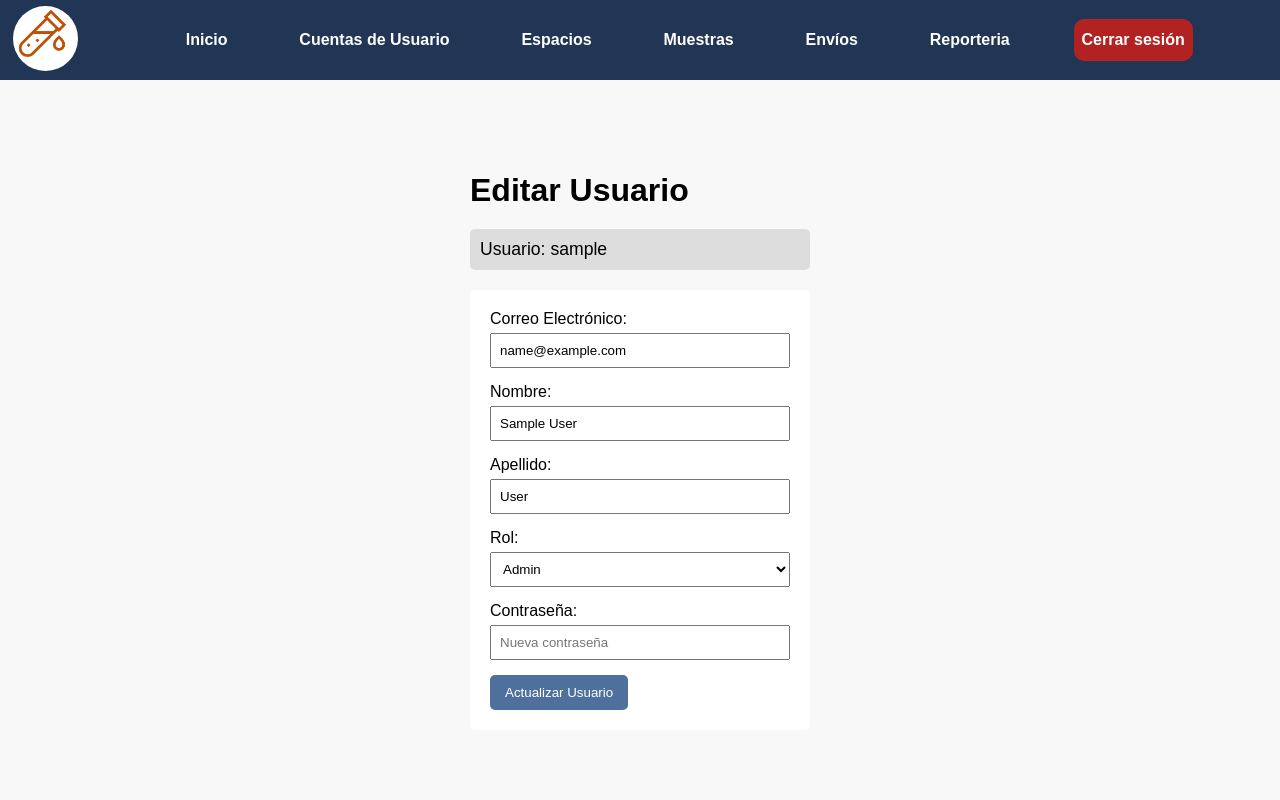
After one commit to sanjaygrr/Biobanco, a Django app: page /edit_user/1/ in a window 1280 px wide. The commit adds this page. Run offline with Django 4.2, Linux system fonts and the light colour scheme; a user stored in the database is signed in; tables that the repository leaves empty hold one stand-in row (values such as "Sample post").

Commit message:
feat add delete and edit user

```diff
--- a/Biobanco/biobanco/urls.py
+++ b/Biobanco/biobanco/urls.py
@@ -36,4 +36,7 @@ urlpatterns = [
          views.shipments_detail, name='shipments_detail'),
     #     re_path(r'^.*$', views.custom_not_found_view),
     path('delete_user/<int:user_id>/', views.delete_user, name='delete_user'),
+    path('edit_user/<int:user_id>/', views.edit_user, name='edit_user'),
+    path('update_user/<int:user_id>/', views.update_user, name='update_user'),
+
 ]
--- /dev/null
+++ b/Biobanco/muestras/templates/edit_user.html
@@ -0,0 +1,100 @@
+{% extends 'base.html' %}
+
+{% block content %}
+<!DOCTYPE html>
+<html lang="es">
+<head>
+    <meta charset="UTF-8">
+    <meta name="viewport" content="width=device-width, initial-scale=1.0">
+    <title>Editar Usuario</title>
+    <style>
+        body {
+            font-family: Arial, sans-serif;
+            background-color: #f8f8f8;
+            display: flex;
+            flex-direction: column;
+            align-items: center;
+            justify-content: center;
+            height: 100vh;
+            margin: 0;
+        }
+        h1 {
+            margin-bottom: 20px;
+        }
+        form {
+            background-color: #fff;
+            padding: 20px;
+            border-radius: 5px;
+            text-align: left;
+            width: 300px;
+        }
+        .form-group {
+            margin-bottom: 15px;
+        }
+        label {
+            display: block;
+            margin-bottom: 5px;
+        }
+        input, select, textarea {
+            width: 100%;
+            padding: 8px;
+            box-sizing: border-box;
+        }
+        button {
+            background-color: #4F709C;
+            color: white;
+            padding: 10px 15px;
+            border: none;
+            border-radius: 5px;
+            cursor: pointer;
+        }
+        button:hover {
+            background-color: rgb(79, 100, 150);
+        }
+        .username-box {
+            background-color: #ddd; /* Color gris */
+            padding: 10px;
+            margin-bottom: 20px;
+            border-radius: 5px;
+            font-size: 1.1em;
+        }
+    </style>
+</head>
+<body>
+    <h1>Editar Usuario</h1>
+
+    <div class="username-box">
+        Usuario: {{ user.username }}
+    </div>
+
+    <form action="{% url 'update_user' user.id %}" method="post">
+        {% csrf_token %}
+        <div class="form-group">
+            <label for="email">Correo Electrónico:</label>
+            <input type="email" id="email" name="email" value="{{ user.email }}" required>
+        </div>
+        <div class="form-group">
+            <label for="name">Nombre:</label>
+            <input type="text" id="name" name="name" value="{{ user.name }}" required>
+        </div>
+        <div class="form-group">
+            <label for="lastname">Apellido:</label>
+            <input type="text" id="lastname" name="lastname" value="{{ user.lastname }}" required>
+        </div>
+        <div class="form-group">
+            <label for="role">Rol:</label>
+            <select id="role" name="role" required>
+                {% for role in roles %}
+                <option value="{{ role.id_role }}" {% if role.id_role == user.ROLE_id_role.id_role %}selected{% endif %}>{{ role.get_id_role_display }}</option>
+                {% endfor %}
+            </select>
+        </div>
+        <div class="form-group">
+            <label for="password">Contraseña:</label>
+            <input type="password" id="password" name="password" placeholder="Nueva contraseña">
+        </div>
+        <button type="submit">Actualizar Usuario</button>
+    </form>
+</body>
+</html>
+{% endblock %}
--- a/Biobanco/muestras/views.py
+++ b/Biobanco/muestras/views.py
@@ -157,6 +157,48 @@ def delete_user(request, user_id):
     user = get_object_or_404(Account, id=user_id)
     user.delete()
     return redirect('user_list')
+
+
+@login_required
+def edit_user(request, user_id):
+    user = get_object_or_404(Account, id=user_id)
+    roles = Role.objects.all()
+
+    context = {
+        'user': user,
+        'roles': roles
+    }
+
+    return render(request, 'edit_user.html', context)
+
+
+@login_required
+def update_user(request, user_id):
+    user = get_object_or_404(Account, id=user_id)
+
+    if request.method == 'POST':
+        user.email = request.POST.get('email')
+        user.name = request.POST.get('name')
+        user.lastname = request.POST.get('lastname')
+
+        # Actualizar rol si es necesario
+        role_id = request.POST.get('role')
+        try:
+            user.ROLE_id_role = Role.objects.get(id_role=role_id)
+        except Role.DoesNotExist:
+            messages.error(request, 'Rol seleccionado no válido.')
+
+        # Actualizar contraseña si se proporcionó una nueva
+        new_password = request.POST.get('password')
+        if new_password:
+            user.set_password(new_password)
+
+        user.save()
+        messages.success(request, 'Usuario actualizado correctamente.')
+        # Asume que tienes una vista para listar usuarios
+        return redirect('user_list')
+
+    return render(request, 'edit_user.html', {'user': user, 'roles': Role.objects.all()})
 
 
 @login_required
```
Also changed, not shown: Biobanco/muestras/templates/user_list.html (+30 -3 lines).
